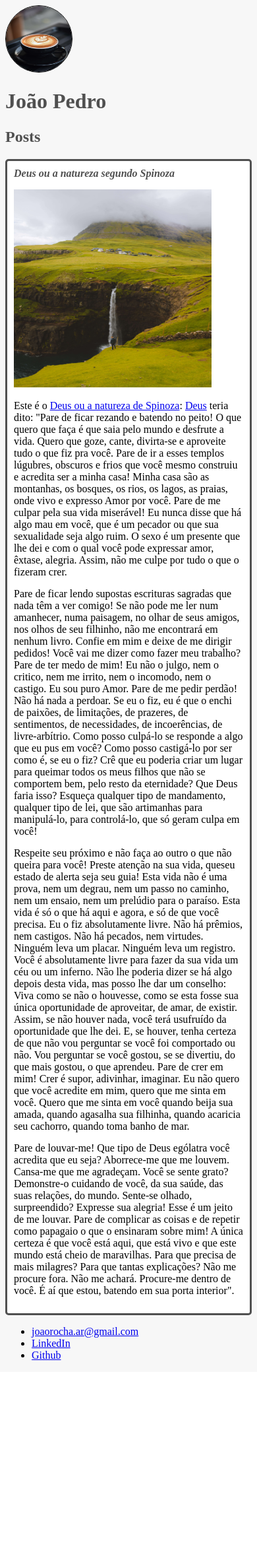
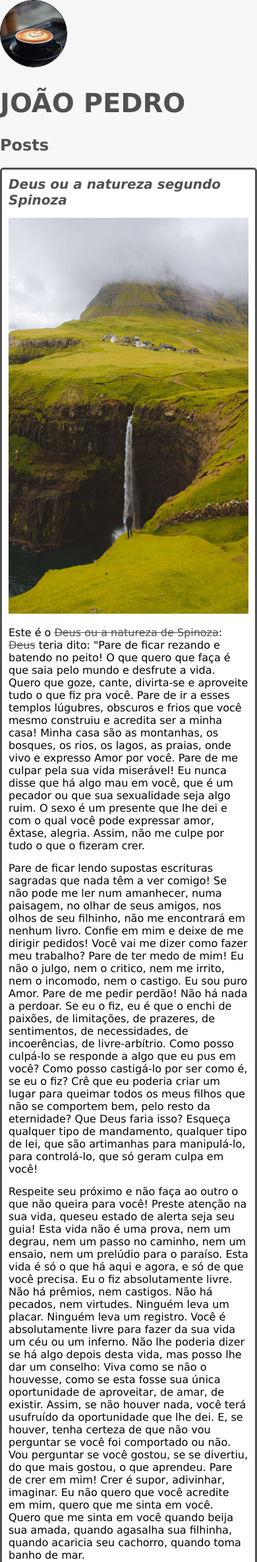
Before and after one commit to joaorochapy/bootcamp_spread, a PHP site: page /estrutura_basica.html in a window 390 px wide. Shown: the top 2367 px of the page at 66% size. Before the commit the page ends 2061 px from the top, so only its background shows below. Run offline with PHP 8.4, Linux system fonts and the light colour scheme.

Commit message:
torna a página responsiva e alinha os elementos

```diff
--- a/html_e_css_estrutura_basica/estrutura_basica.html
+++ b/html_e_css_estrutura_basica/estrutura_basica.html
@@ -15,7 +15,7 @@
       <article class="post">
         <header>
           <h3 class="post_title">Deus ou a natureza segundo Spinoza</h3>
-          <img src="nature.jpg" alt="nature" width="300" height="300" class="post_image">
+          <img src="nature.jpg" alt="nature" width="300" height="600" class="post_image">
         </header>
         <p class="post_content">
           Este é o <a href="https://domtotal.com/artigo/8937/2020/07/deus-segundo-spinoza/"
@@ -90,7 +90,7 @@
       </article>
     </section>
     <footer>
-      <ul>
+      <ul class="contact_list">
         <li>
           <a href="mailto:joaorocha.ar@gmail.com">joaorocha.ar@gmail.com</a>
         </li>
--- a/html_e_css_estrutura_basica/style.css
+++ b/html_e_css_estrutura_basica/style.css
@@ -1,9 +1,22 @@
 body {
   background-color: #f7f7f7;
+  font-family: Verdana;
+  max-width: 900px;
+  margin: auto;
 }
 
 #title, .subtitle, .post_title {
   color: #505050;
+}
+
+#title {
+  font-size: 40px;
+  text-transform: uppercase;
+}
+
+a {
+  text-decoration: line-through;
+  color: #505050
 }
 
 .photo {
@@ -14,7 +27,7 @@ body {
 .post_title {
   margin: 0;
   margin-bottom: 15px;
-  font-size: 16px;
+  font-size: 20px;
   font-style: italic;
 }
 
@@ -29,8 +42,19 @@ body {
 .post_content {
   margin: 0;
   margin-bottom: 15px;
+  text-align: left;
 }
 
 .post_image {
   margin-bottom: 15px;
+  width: 100%;
 }
+
+.contact_list {
+  list-style-type: none;
+  padding-left: 15px;
+}
+
+.contact_list li a {
+  text-decoration: none;
+}
```
